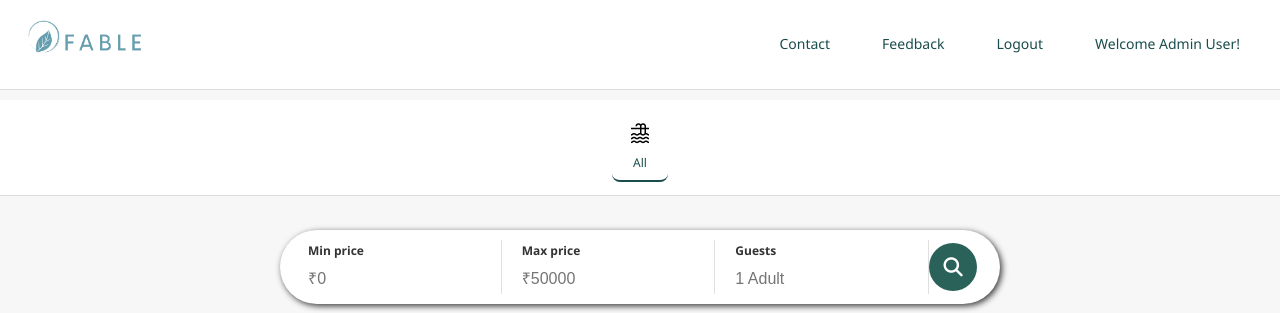
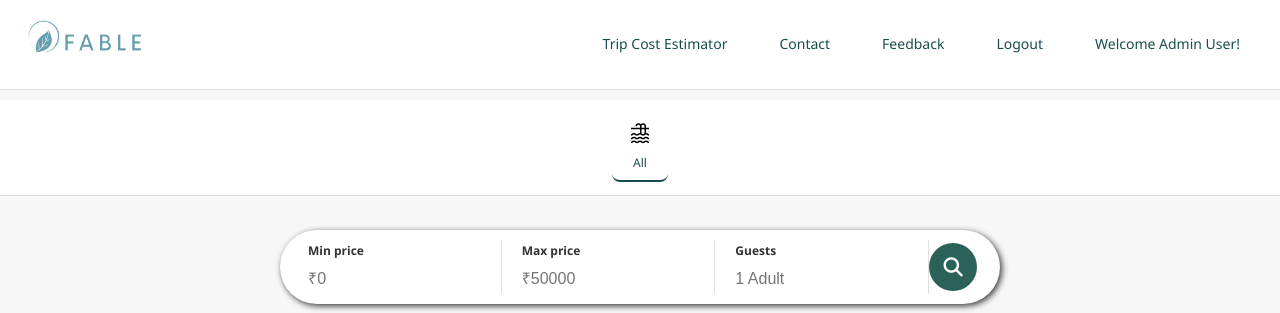
Before and after one commit to rsinglacodes/Fable, a Django app: page /homepage/ in a window 1280 px wide. Shown: the top 313 px of the page. Run offline with Django 5.2, Linux system fonts and the light colour scheme; a user stored in the database is signed in.

Commit message:
updated Fable in the invoice

```diff
--- a/FableProject/MainApp/templates/homepage.html
+++ b/FableProject/MainApp/templates/homepage.html
@@ -733,6 +733,7 @@
 
   <div class="navbar-menu">
     {% if user.is_authenticated %}
+    <a href="{% url 'cost_estimator' %} " class="nav-item">Trip Cost Estimator</a>
     <a href="{% url 'contact' %}" class="nav-item">Contact</a>
     <a href="{% url 'feedback' %}" class="nav-item">Feedback</a>
     <a href="{% url 'logout' %}" class="nav-item">Logout</a>
```
Also changed, not shown: FableProject/db.sqlite3.
